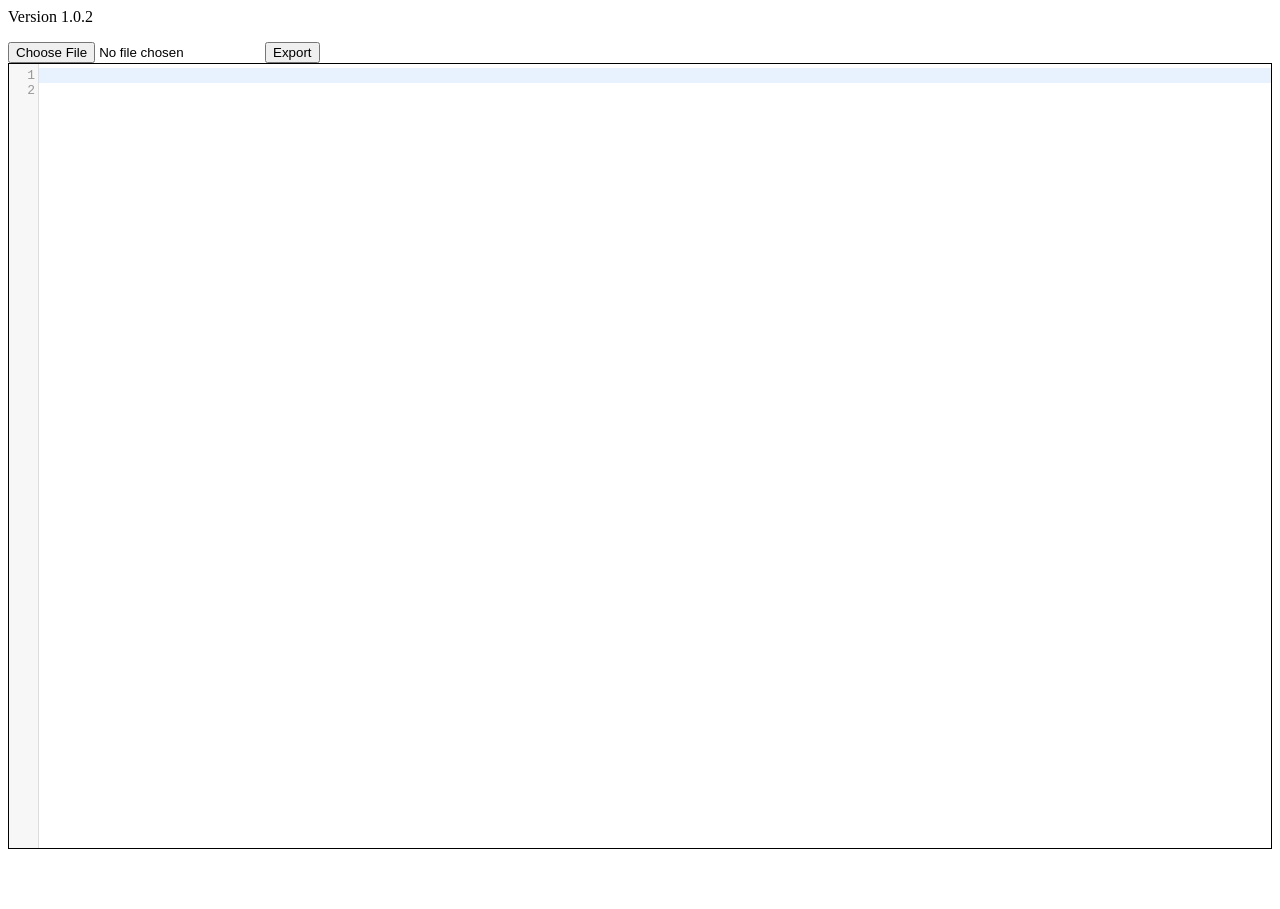
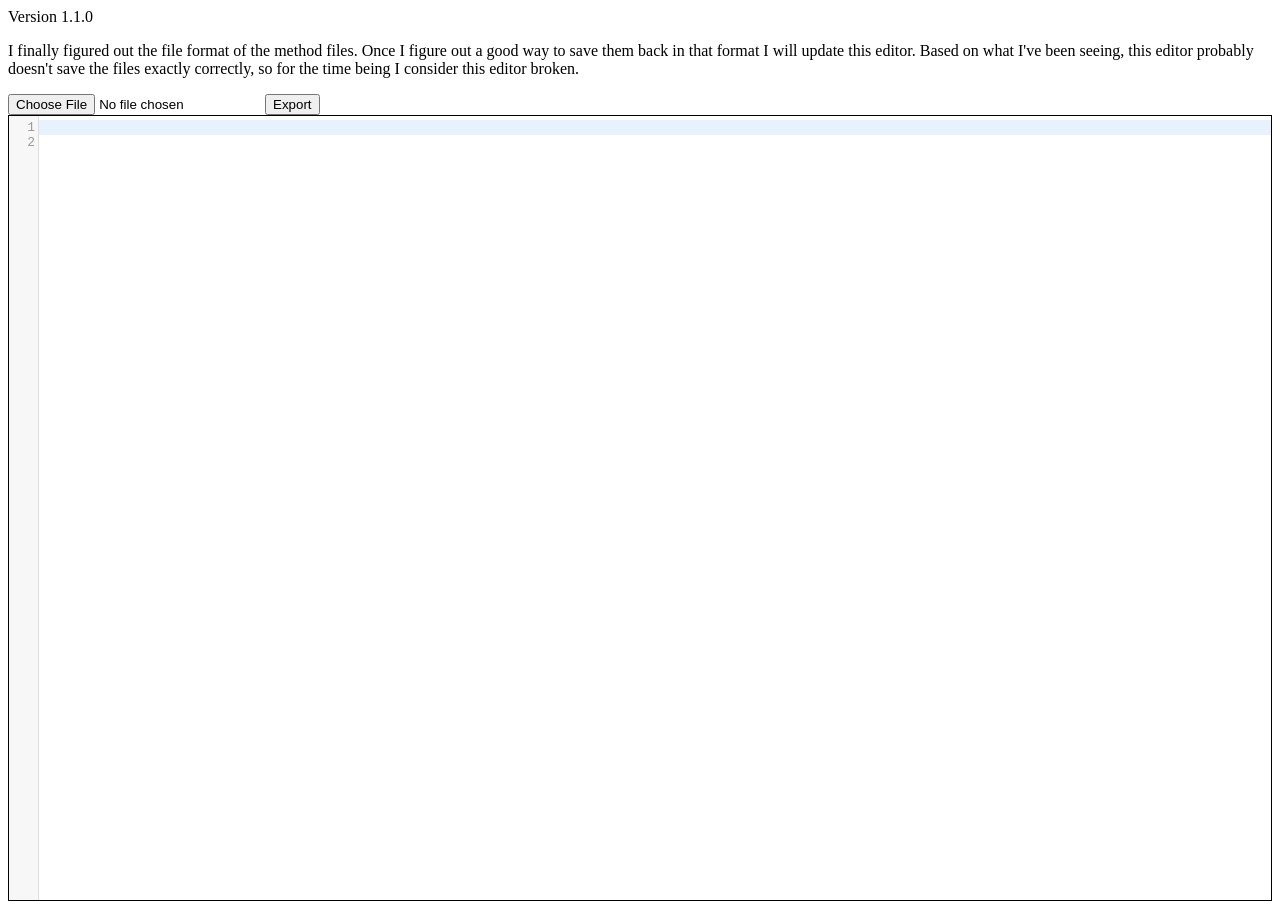
Before and after one commit to emptyport/xcalibur-text-method-editor, a plain HTML site: page index.html in a window 1280 px wide. Before the commit the page ends 857 px from the top, so only its background shows below. Drawn offline with Linux system fonts and the light colour scheme.

Commit message:
updating editor with message

```diff
--- a/index.html
+++ b/index.html
@@ -11,7 +11,8 @@
     </head>
 
     <body>
-        <p>Version 1.0.2</p>
+        <p>Version 1.1.0</p>
+        <p>I finally figured out the file format of the method files. Once I figure out a good way to save them back in that format I will update this editor. Based on what I've been seeing, this editor probably doesn't save the files exactly correctly, so for the time being I consider this editor broken.</p>
         <input type="file" id="file" name="files[]" onchange="readFile()"/>
         <button onclick="exportMethod()">Export</button>
         <textarea id="code" name="code">
```
